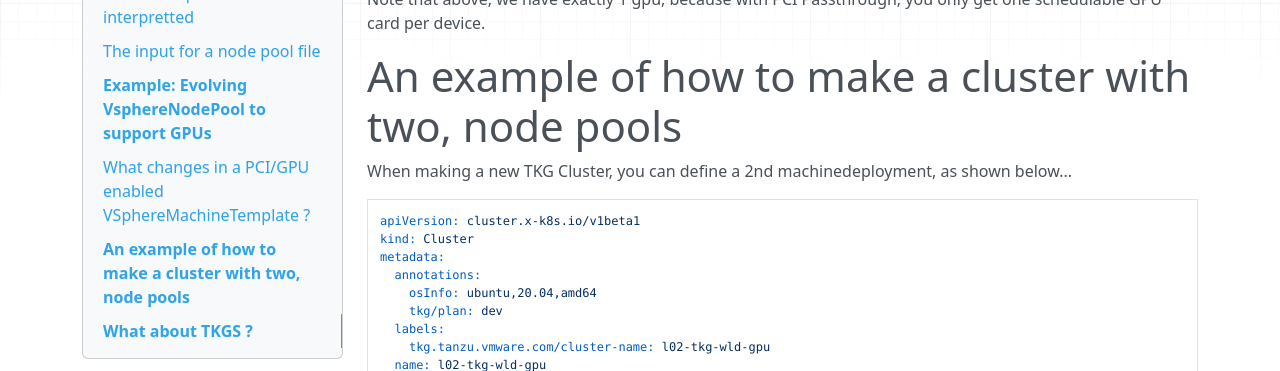
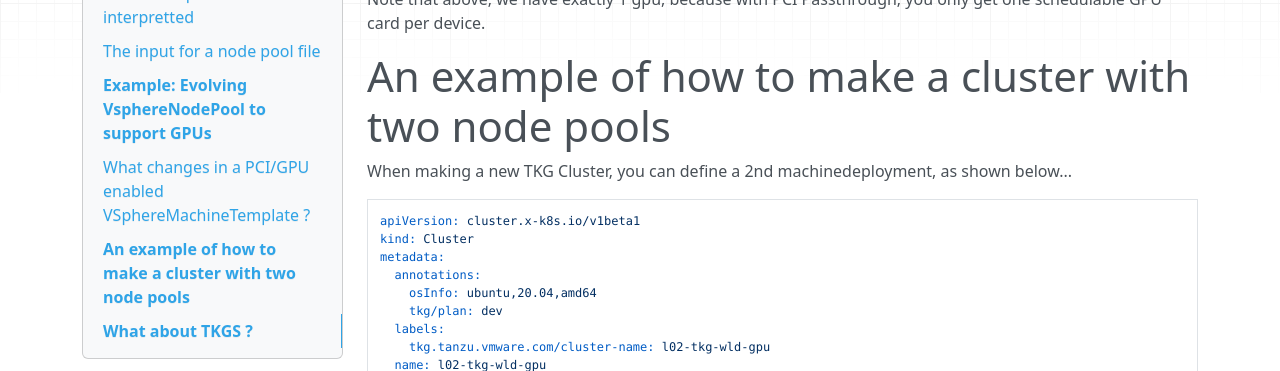
Before and after one commit to jayunit100/tanzu-install-annotated, an MkDocs documentation site: the page built from docs/z6-np.md, in a window 1280 px wide and 900 px high, scrolled down 3472 px. Shown: the part 213-584 px from the top of the window. Built offline with MkDocs 1.6.1, drawn with Linux system fonts in a browser that asks for light colours; nearby versions of some CDN libraries.

Commit message:
Update z6-np.md

```diff
--- a/docs/z6-np.md
+++ b/docs/z6-np.md
@@ -181,7 +181,7 @@
 schedulable GPU card per device.
 
 
-# An example of how to make a cluster with two, node pools
+# An example of how to make a cluster with two node pools
 
 
 When making a new TKG Cluster, you can define a 2nd machinedeployment, as shown below...
```
